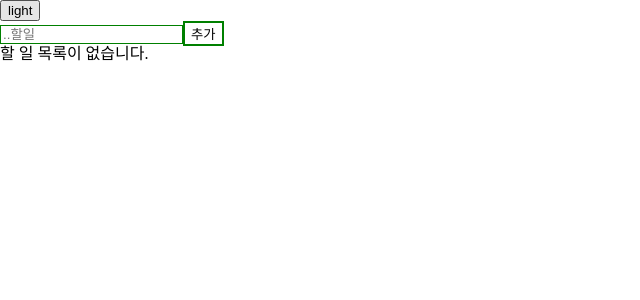
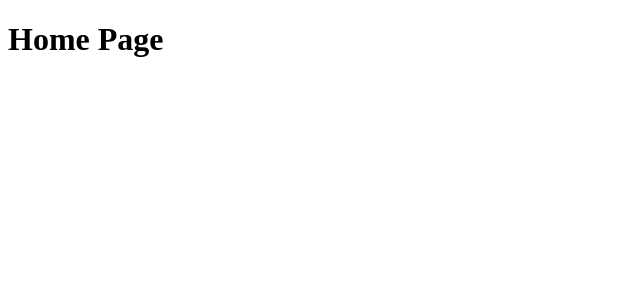
Before and after one commit to Ajstudying/react-ts-study, a React app: page / in a window 1280 px wide. Shown: the top 300 px of the page, without its empty margins (0-640 px from the left). Built offline with nearby package versions, Linux system fonts and the light colour scheme.

Commit message:
라우터 기본 구현

```diff
--- a/package.json
+++ b/package.json
@@ -20,6 +20,7 @@
     "@emotion/react": "^11.11.1",
     "@emotion/styled": "^11.11.0",
     "react": "^18.2.0",
-    "react-dom": "^18.2.0"
+    "react-dom": "^18.2.0",
+    "react-router-dom": "^6.16.0"
   }
 }
--- /dev/null
+++ b/src/App.back.theme.tsx
@@ -0,0 +1,26 @@
+import { useState } from "react";
+import Todo from "./components/todo/Todo";
+import ResetStyle from "./styles/reset";
+
+const App = () => {
+  const [theme, setTheme] = useState<"light" | "dark">("light");
+
+  const handleChangeTheme = () => {
+    if (theme === "light") {
+      setTheme("dark");
+    } else {
+      setTheme("light");
+    }
+  };
+
+  return (
+    <div id="app-theme" className={theme}>
+      {/* 글로벌 스타일을 가장 첫부분에 넣어야 함. */}
+      <ResetStyle />
+      <button onClick={handleChangeTheme}>{theme}</button>
+      <Todo />
+    </div>
+  );
+};
+
+export default App;
--- a/src/App.tsx
+++ b/src/App.tsx
@@ -1,25 +1,18 @@
-import { useState } from "react";
-import Todo from "./components/todo/Todo";
-import ResetStyle from "./styles/reset";
+import { BrowserRouter, Routes, Route } from "react-router-dom";
+import Home from "./pages/Home";
+import Todo from "./modules/todo/Todo";
 
 const App = () => {
-  const [theme, setTheme] = useState<"light" | "dark">("light");
-
-  const handleChangeTheme = () => {
-    if (theme === "light") {
-      setTheme("dark");
-    } else {
-      setTheme("light");
-    }
-  };
-
+  //라우팅 처리하는 곳의 가장 최상위에 BrowserRouter로 감싸줘야 함.
   return (
-    <div id="app-theme" className={theme}>
-      {/* 글로벌 스타일을 가장 첫부분에 넣어야 함. */}
-      <ResetStyle />
-      <button onClick={handleChangeTheme}>{theme}</button>
-      <Todo />
-    </div>
+    <BrowserRouter>
+      <Routes>
+        {/* 컨텐츠 페이지 */}
+        <Route path="/" element={<Home />} index />
+        {/* 기능 모듈 */}
+        <Route path="/todo" element={<Todo />} />
+      </Routes>
+    </BrowserRouter>
   );
 };
 
--- a/src/components/todo/TodoModifyModal/index.tsx
+++ b/src/modules/todo/TodoModifyModal/index.tsx
@@ -1,6 +1,9 @@
 import { MutableRefObject, useRef } from "react";
 import { ButtonContainer, Container, Wrapper } from "./styles";
-import { Button } from "../../Button/styles";
+//ts컨피그만 routing설정하면서 경로 설정하면 아래로 바꿨을 때 오류 생겨서
+//webpack 설정도 추가해줘야 함.
+// import { Button } from "../../../components/Button/styles";
+import { Button } from "@/components/Button/styles";
 
 interface TodoModifyModalProps {
   index: number;
--- /dev/null
+++ b/src/pages/Home/index.tsx
@@ -0,0 +1,9 @@
+const Home = () => {
+  return (
+    <div>
+      <h1>Home Page</h1>
+    </div>
+  );
+};
+
+export default Home;
--- a/webpack.config.js
+++ b/webpack.config.js
@@ -8,9 +8,15 @@ const { ProvidePlugin } = require("webpack");
 module.exports = {
   // 시작지점의 코드(여기서부터 번들링이 시작)
   entry: "./src/index.tsx", //jsx 문법을 적용하려면 ts -> tsx로 변경해줘야 함.
-  //entry부터 시작해서 확장자가 ts/js 인 파일들을 번들링 하겠다.
   resolve: {
+    //entry부터 시작해서 확장자가 ts/js 인 파일들을 번들링 하겠다.
     extensions: [".tsx", ".ts", ".js"], //jsx 문법을 적용하려면 .tsx 추가
+    //웹팩 경로 설정 추가
+    //경로에 대한 alias(별칭) 설정
+    alias: {
+      //[path.resolve(__dirname, "src")],
+      "@": __dirname + "/src",
+    },
   },
   //모듈 해석기
   module: {
@@ -66,6 +72,8 @@ module.exports = {
   // 램(ram)에 파일 디렉터리 형태로 구조를 만들어서 저장
   // 램디스크처럼 ./dist/index.html, ./dist/bundle.js
   devServer: {
+    //아래는 todo폴더 안에 index.html을 todo/index.html 이 아니고 todo로 끝낼 수 있게 함.
+    historyApiFallback: true,
     static: "./dist", //이걸 안 쓰면 실행하는 현재 위치에서 뜸.
     //디폴트가 현재 경로로 돌아가기 때문.
     // 그렇게 되면 node moudules 등을 다 읽어버리기 때문에(로딩속도가 미친듯이 떨어짐.)
```
Also changed, not shown: tsconfig.json (+7 -0 lines), src/modules/todo/Todo/index.tsx (renamed from src/components/todo/Todo/index.tsx), src/modules/todo/Todo/styles.ts (renamed from src/components/todo/Todo/styles.ts), src/modules/todo/TodoModifyModal/styles.ts (renamed from src/components/todo/TodoModifyModal/styles.ts), src/pages/Home/styles.tsx (added), 1 other file (tests, documents, lock files or other folders).
